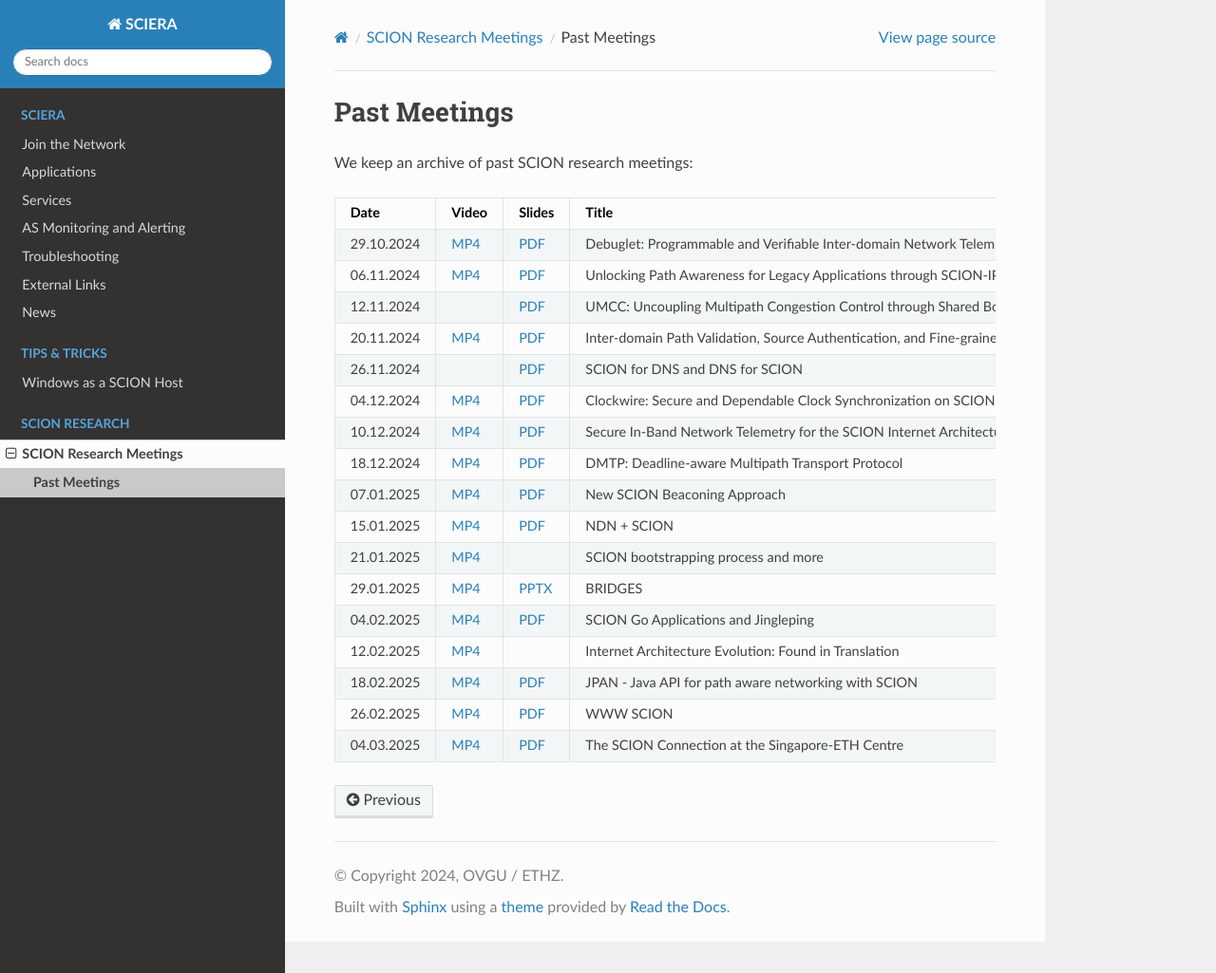
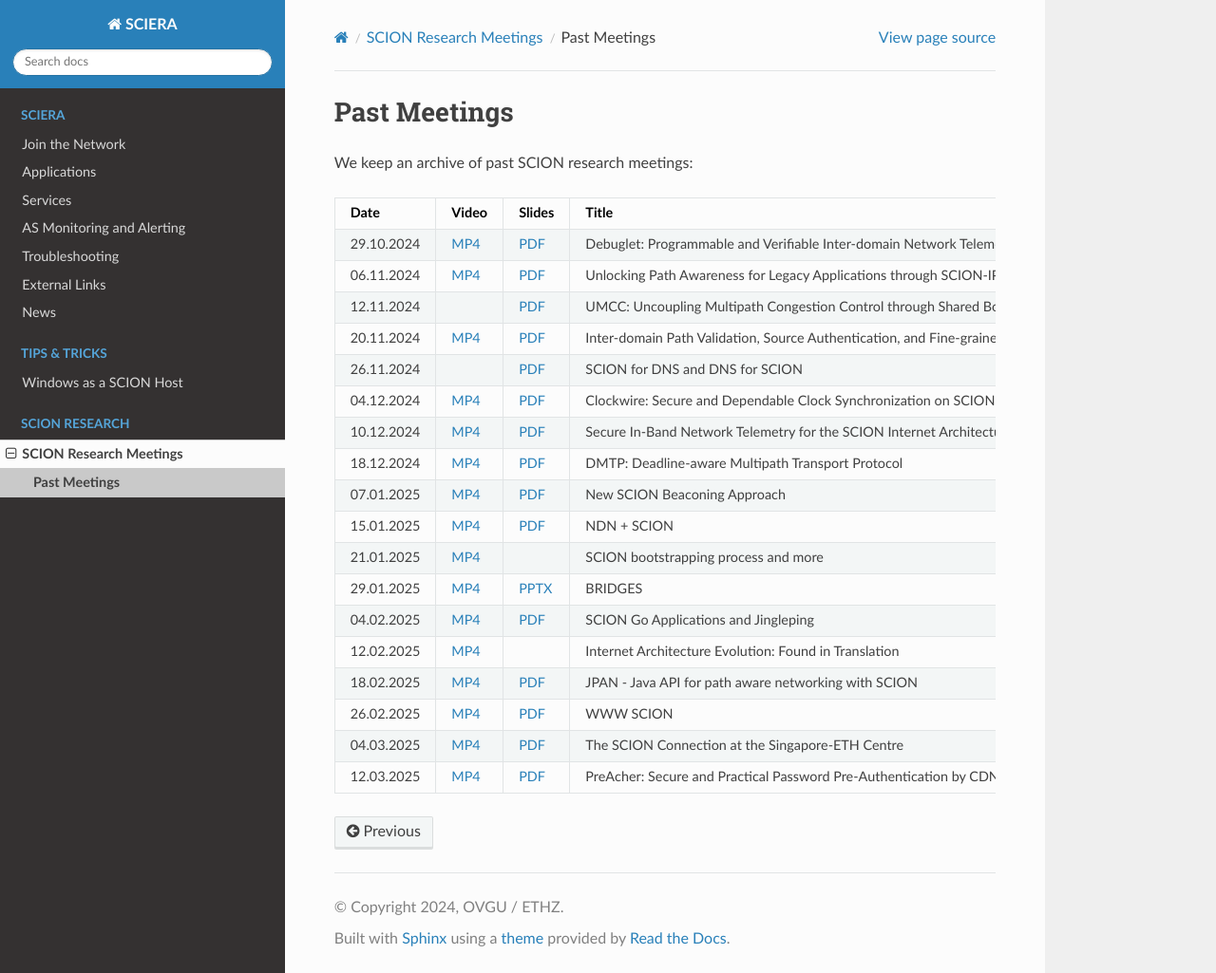
Before and after one commit to netsys-lab/scion-education-network-documentation, a Sphinx documentation site: the page built from docs/source/scion-research/meetings/past.rst, in a window 1280 px wide and 1025 px high. Shown: the whole window at 95% size. Built offline with Sphinx 7.4.7 and the Read the Docs theme 3.1.0, drawn with Linux system fonts in a browser that asks for light colours.

Commit message:
Pre-Acher by Shihan Lin (#21)
* Add video and paper.

* Slides.

```diff
--- a/docs/source/scion-research/meetings/past.rst
+++ b/docs/source/scion-research/meetings/past.rst
@@ -117,3 +117,9 @@ We keep an archive of past SCION research meetings:
       - The SCION Connection at the Singapore-ETH Centre
       - Felix Kottmann (Singapore-ETH Centre), Simon Green (SingAREN)
       -
+    * - 12.03.2025
+      - `MP4 <https://drive.google.com/file/d/1jbb0EvX4shpfQRxV2kAMWlMIz_7rZXIk/view>`__
+      - `PDF <https://drive.google.com/file/d/1mito4tCSg6vHpZ710BDao2vwrLoZIWZ8/view>`__
+      - PreAcher: Secure and Practical Password Pre-Authentication by CDNs
+      - Shihan Lin (Duke University)
+      - `PDF <https://drive.google.com/file/d/1WicT6xFZyGJ12AGmpRFlQxNQN6x_QW0T/view>`__
```
